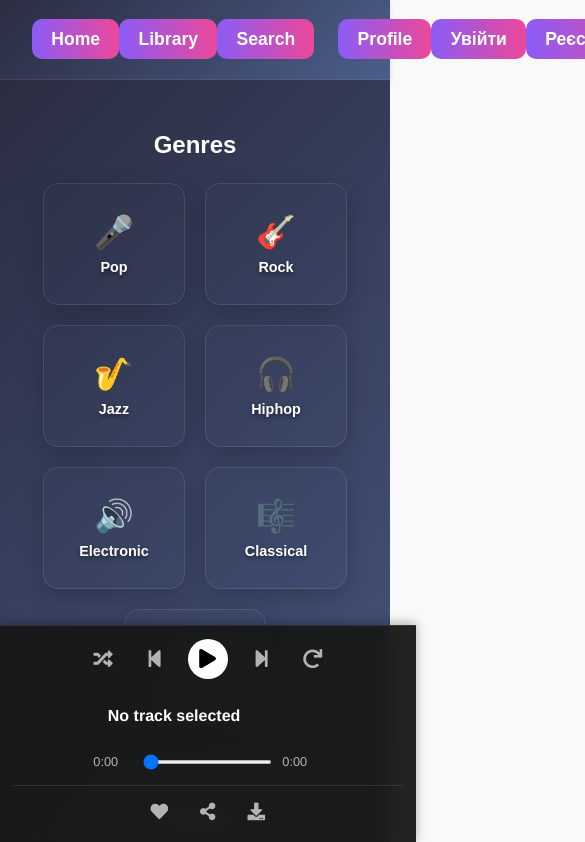
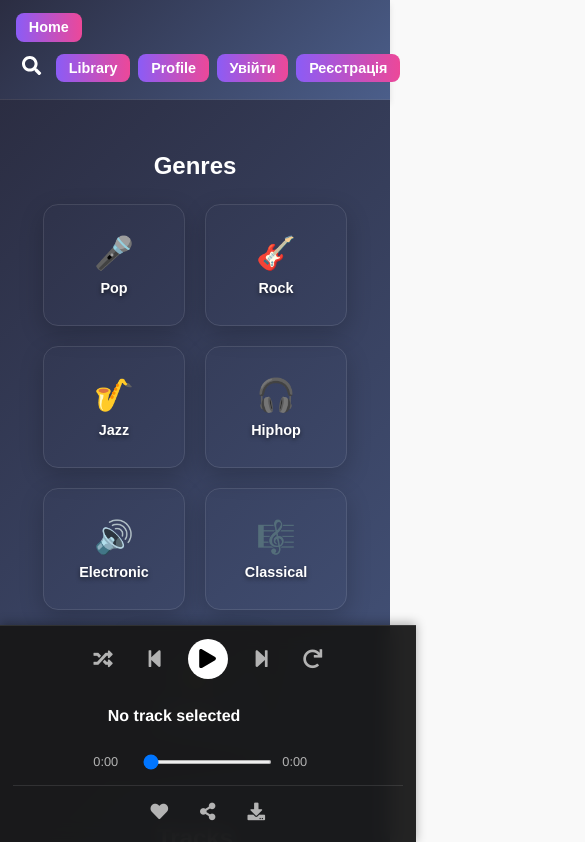
Before and after one commit to iciyhniw/TeamProject1, a React (Create React App) app in the folder jamendo-player/: page / in a window 390 px wide. Shown: the top 842 px of the page, 585 px wide, since content can reach past the window. Built offline with nearby package versions, Linux system fonts and the light colour scheme; no server answers.

Commit message:
Genrecards..

```diff
--- a/jamendo-player/src/components/Navbar.jsx
+++ b/jamendo-player/src/components/Navbar.jsx
@@ -2,16 +2,19 @@ import React from 'react';
 import { Link } from 'react-router-dom';
 import { signOut } from 'firebase/auth';
 import { auth } from '../firebase';
+import { FaSearch } from 'react-icons/fa';
 
 const Navbar = ({ user }) => {
     return (
         <div className="navbar">
-            <div className="nav-links">
+            <div className="nav-links nav-links-left">
                 <Link to="/">Home</Link>
-                <Link to="/library">Library</Link>
-                <Link to="/search">Search</Link>
             </div>
             <div className="nav-links nav-links-right">
+                <Link to="/search" className="search-icon" aria-label="Search">
+                    <FaSearch />
+                </Link>
+                <Link to="/library">Library</Link>
                 <Link to="/profile">Profile</Link>
                 {user ? (
                     <button onClick={() => signOut(auth)} className="nav-link-button">Вихід</button>
--- a/jamendo-player/src/styles/Navbar.css
+++ b/jamendo-player/src/styles/Navbar.css
@@ -1,61 +1,56 @@
 .navbar {
   background: linear-gradient(135deg, #2b2d42 0%, #4b5e8a 100%);
-  padding: 1.2rem 2rem;
+  padding: 1rem 1.5rem;
   display: flex;
   flex-direction: row;
   align-items: center;
-  gap: 1.5rem;
+  gap: 1rem;
   box-shadow: 0 4px 6px rgba(0, 0, 0, 0.1);
   border-bottom: 1px solid rgba(255, 255, 255, 0.1);
 }
 
-.navbar input {
-  padding: 0.7rem 1rem;
-  width: 100%;
-  max-width: 450px;
-  background-color: rgba(255, 255, 255, 0.95);
-  border: 1px solid rgba(255, 255, 255, 0.2);
-  border-radius: 12px;
-  font-size: 1rem;
-  color: #2b2d42;
-  outline: none;
-  transition: all 0.3s ease;
+.nav-links {
+  display: flex;
+  align-items: center;
+  flex-shrink: 0;
+  gap: 0.8rem;
 }
 
-.navbar input::placeholder {
-  color: #6b7280;
-  font-style: italic;
-}
-
-.navbar input:focus {
-  background-color: #ffffff;
-  border-color: #8b5cf6;
-  box-shadow: 0 0 0 3px rgba(139, 92, 246, 0.3);
-  transform: scale(1.02);
-}
-
-.nav-links {
-  display: flex;
+.nav-links-left {
   justify-content: flex-start;
-  flex-shrink: 0;
 }
 
 .nav-links-right {
   margin-left: auto;
   justify-content: flex-end;
+  gap: 0.8rem;
 }
 
 .nav-links a {
   color: #ffffff;
   font-weight: 600;
-  font-size: 1.1rem;
-  padding: 0.6rem 1.2rem;
+  font-size: 1rem;
+  padding: 0.5rem 1rem;
   background: linear-gradient(90deg, #8b5cf6, #ec4899);
-  border-radius: 10px;
+  border-radius: 8px;
   text-decoration: none;
   transition: all 0.3s ease;
   position: relative;
   overflow: hidden;
+}
+
+.search-icon {
+  background: transparent !important;
+  padding: 0.5rem !important;
+  font-size: 1.3rem !important;
+  color: #ffffff;
+  border-radius: 50%;
+  transition: all 0.3s ease;
+}
+
+.search-icon:hover {
+  background: rgba(255, 255, 255, 0.1) !important;
+  transform: scale(1.1);
 }
 
 .nav-links a::after {
@@ -86,11 +81,11 @@
 .nav-links button {
   color: #ffffff;
   font-weight: 600;
-  font-size: 1.1rem;
-  padding: 0.6rem 1.2rem;
+  font-size: 1rem;
+  padding: 0.5rem 1rem;
   background: linear-gradient(90deg, #dc2626, #f87171);
   border: none;
-  border-radius: 10px;
+  border-radius: 8px;
   cursor: pointer;
   transition: all 0.3s ease;
   position: relative;
@@ -121,3 +116,32 @@
   transform: translateY(-2px);
   box-shadow: 0 4px 12px rgba(0, 0, 0, 0.2);
 }
+
+/* Responsive Design */
+@media (max-width: 768px) {
+  .navbar {
+    flex-wrap: wrap;
+    gap: 0.5rem;
+    padding: 0.8rem 1rem;
+  }
+
+  .nav-links {
+    gap: 0.5rem;
+  }
+
+  .nav-links-right {
+    flex-wrap: wrap;
+    justify-content: flex-end;
+  }
+
+  .nav-links a,
+  .nav-links button {
+    font-size: 0.9rem;
+    padding: 0.4rem 0.8rem;
+  }
+
+  .search-icon {
+    font-size: 1.2rem !important;
+    padding: 0.4rem !important;
+  }
+}
```
